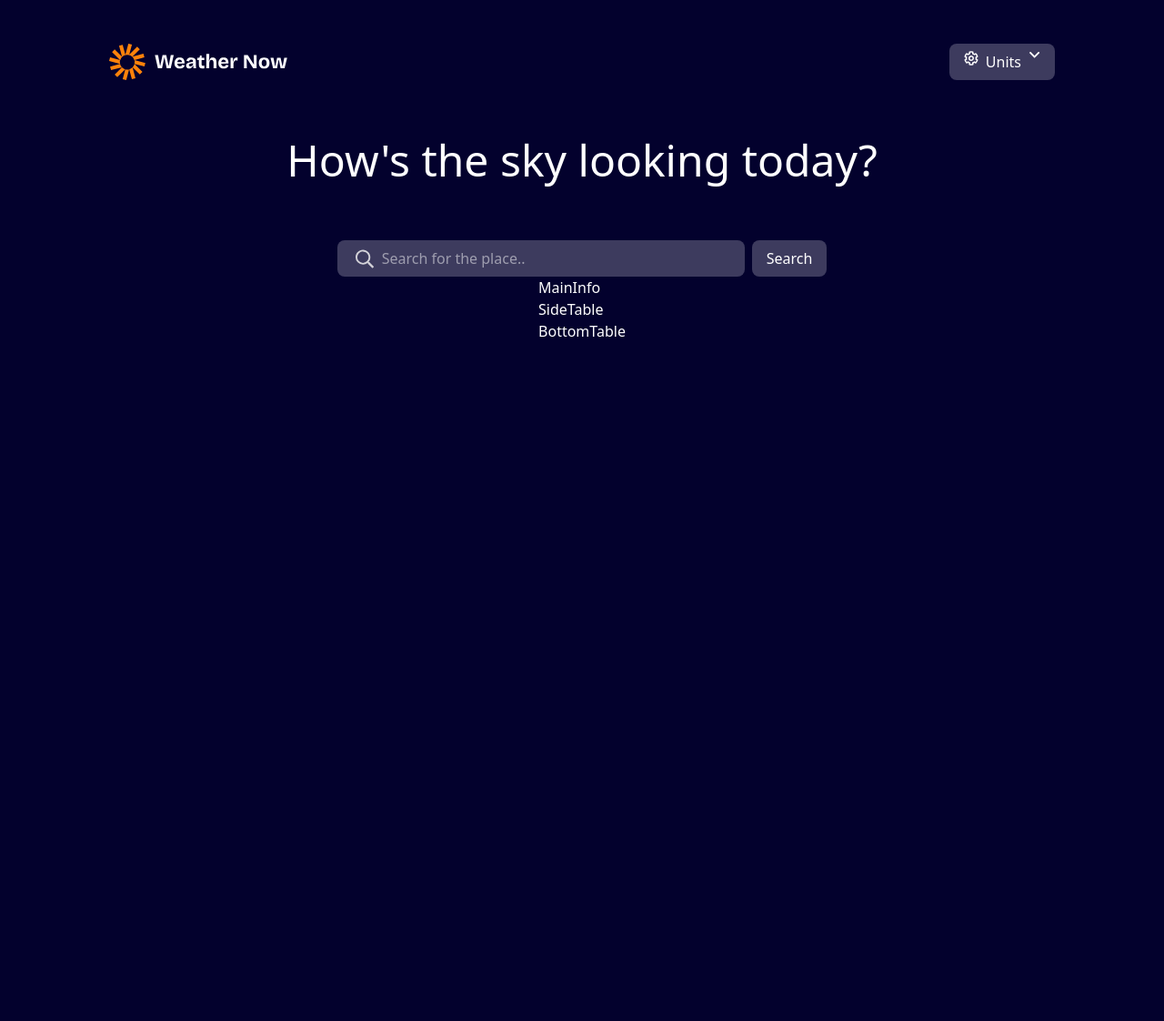
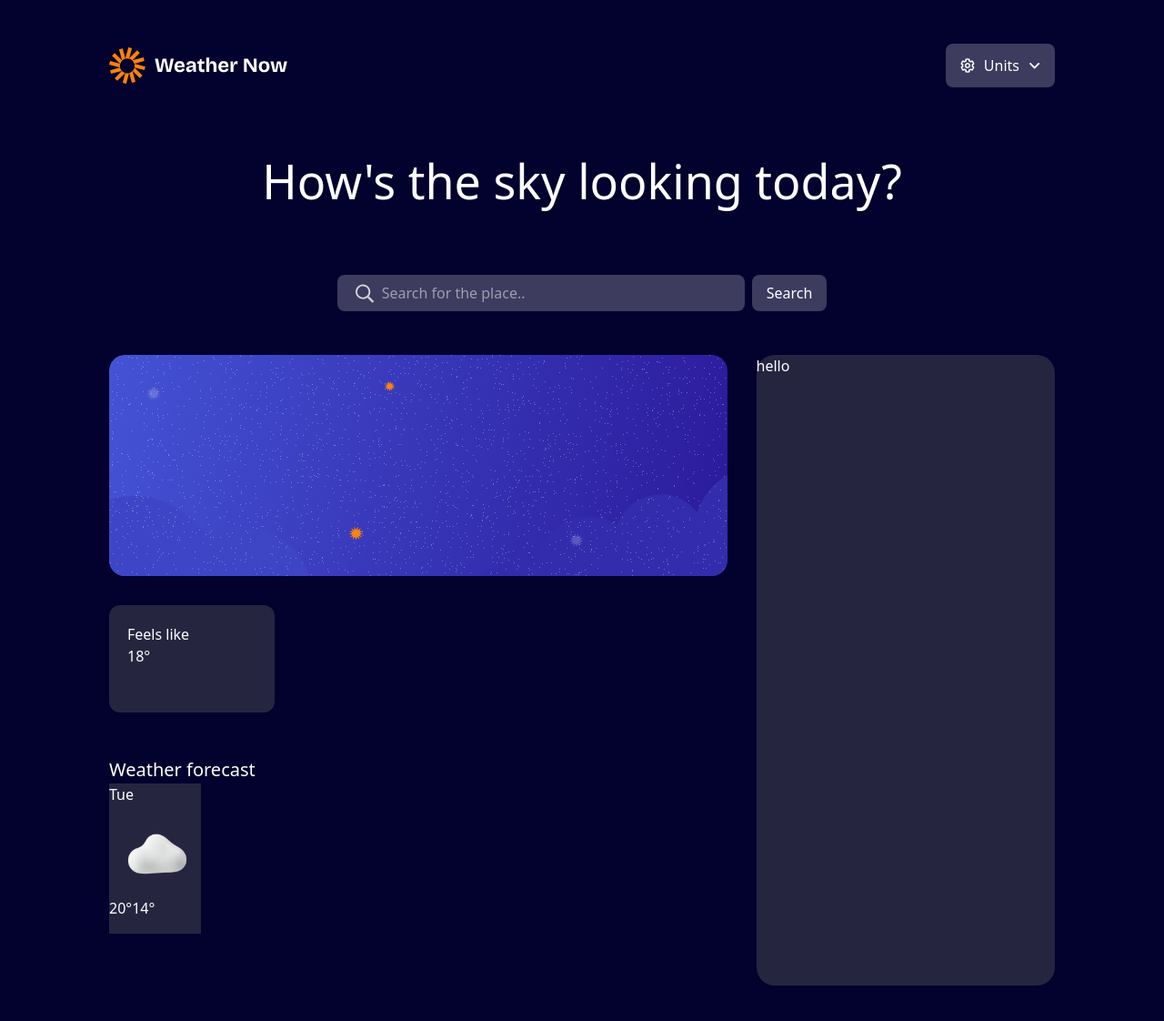
Before and after one commit to Legaz-le/weather-app-main, a React (Vite) app: page / in a window 1280 px wide. Shown: the top 1122 px of the page at 91% size. Before the commit the page ends 800 px from the top, so only its background shows below. Built offline with nearby package versions, Linux system fonts and the light colour scheme.

Commit message:
made layot for main section

```diff
--- a/src/components/Bodyelements/BottomTable.tsx
+++ b/src/components/Bodyelements/BottomTable.tsx
@@ -1,7 +1,10 @@
-
+import { WeaterForecast } from "./Boxes/weaterForecast";
 
 export const BottomTable = () => {
   return (
-    <div>BottomTable</div>
-  )
-}
+    <div className=" ">
+      <p className="text-[20px]">Weather forecast</p>
+      <WeaterForecast />
+    </div>
+  );
+};
--- /dev/null
+++ b/src/components/Bodyelements/Boxes/weaterForecast.tsx
@@ -0,0 +1,18 @@
+import weatherIcon from "../../../public/images/icon-overcast.webp"
+
+export const WeaterForecast = () => {
+  return (
+    <div className="w-[100.57px] h-[165px] bg-[#262540]">
+        <p>Tue</p>
+        <img src={weatherIcon} alt="icon-overcast" />
+        <div>
+            <span>
+                20°
+            </span>
+            <span>
+                14°
+            </span>
+        </div>
+    </div>
+  )
+}
--- /dev/null
+++ b/src/components/Bodyelements/Boxes/weatherInfo.tsx
@@ -0,0 +1,10 @@
+
+
+export const WeatherInfo = () => {
+  return (
+    <div className="p-5 gap-6 bg-[#262540] w-[182px] h-[118px] rounded-xl">
+        <p>Feels like</p>
+        <span>18°</span>
+    </div>
+  )
+}
--- a/src/components/Bodyelements/MainInfo.tsx
+++ b/src/components/Bodyelements/MainInfo.tsx
@@ -1,7 +1,11 @@
-
+import bg from "../../public/images/bg-today-large.svg";
+import { WeatherInfo } from "./Boxes/weatherInfo";
 
 export const MainInfo = () => {
   return (
-    <div>MainInfo</div>
-  )
-}
+    <div className="flex flex-col gap-8   mb-12 mr-8">
+      <img src={bg} alt="blue-background"  />
+      <WeatherInfo />
+    </div>
+  );
+};
--- a/src/components/Bodyelements/SideTable.tsx
+++ b/src/components/Bodyelements/SideTable.tsx
@@ -1,7 +1,7 @@
-
-
 export const SideTable = () => {
   return (
-    <div>SideTable</div>
-  )
-}
+    <div className=" w-[384px] h-[693px] bg-[#262540] rounded-[20px]">
+      hello
+    </div>
+  );
+};
--- a/src/components/MainBody.tsx
+++ b/src/components/MainBody.tsx
@@ -4,10 +4,12 @@ import { SideTable } from "./Bodyelements/SideTable";
 
 export const MainBody = () => {
   return (
-    <div>
-      <MainInfo/>
-      <SideTable/>
-      <BottomTable />
+    <div className="flex ">
+      <div>
+        <MainInfo/>
+        <BottomTable/>
+      </div>
+      <SideTable />
     </div>
   );
 };
--- a/src/components/TopSide.tsx
+++ b/src/components/TopSide.tsx
@@ -5,17 +5,17 @@ import search from "../public/images/icon-search.svg";
 
 export const TopSide = () => {
   return (
-    <div className="flex flex-col w-full">
+    <div className="flex flex-col w-full mb-12">
       <div className="flex items-center justify-between">
         <img src={logo} alt="logo-icon" />
-        <button className="flex gap-2 px-4 py-2 bg-Neutral-600 rounded-lg cursor-pointer">
+        <button className="flex items-center gap-2.5 px-4 py-3 bg-Neutral-600 rounded-lg cursor-pointer">
           <img src={icon} alt="icon-units" />
           Units
           <img src={dropdown} alt="icon-dropdrown" />
         </button>
       </div>
       <div className="flex flex-col items-center justify-center mt-16">
-        <h1 className="text-5xl">How's the sky looking today?</h1>
+        <h1 className="text-[52px]">How's the sky looking today?</h1>
         <div className="flex items-center justify-between mt-16 gap-2">
           <div className="flex bg-Neutral-600 p-2 rounded-lg px-5 max-w-md gap-2 items-center">
             <img src={search} alt="search-icon" />
```
